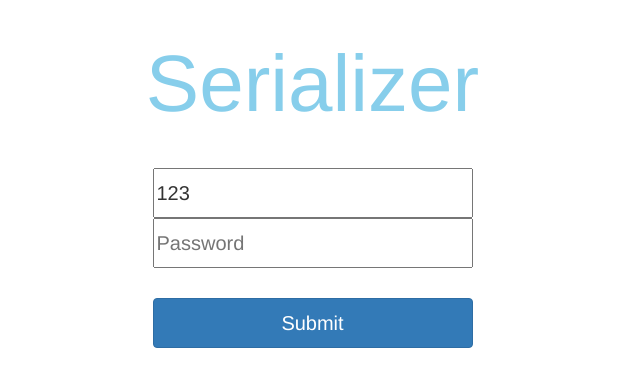
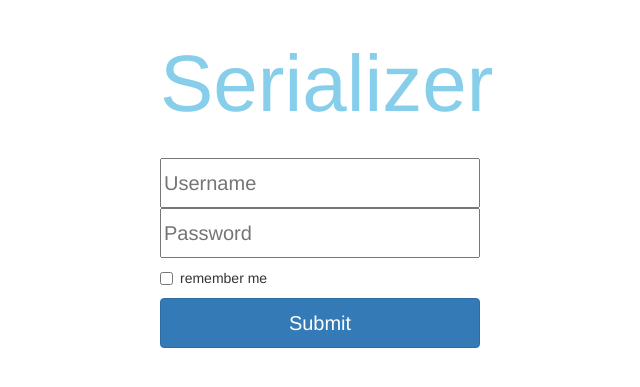
Before and after one commit to VHUCXAONG/Book_Serializer, a Flask app: page / in a window 1280 px wide. Shown: the part 50-437 px from the top of the page, without its empty margins (320-960 px from the left). Run offline with Flask 2, Linux system fonts and the light colour scheme; some libraries are stand-ins or nearby versions.

Commit message:
implement login and cookie

```diff
--- a/main/views.py
+++ b/main/views.py
@@ -1,18 +1,37 @@
-from flask import Flask, render_template, request
+from flask import Flask, render_template, request, redirect, jsonify, session, url_for
 from . import main
+import sys
 
-@main.route('/', methods=['GET', 'POST'])
+sys.path.append("..")
+from model import User
+
+@main.route('/', methods=['GET', 'HEAD'])
 def index():
     if request.method == 'GET':
         return render_template('index.html')
-    if request.method == 'POST':
-        return '123'
 
 @main.route('/login', methods=['POST'])
 def login():
-    print request.form['username']
-    return '<h1>success</h1>'
+    print "123"
+    username = request.form['username']
+    password = request.form['password']
+    user = User.query.filter_by(username=username).first()
+    if user != None and user.verify_password(password):
+        auth = True
+        session['username'] = username
+    else:
+        auth = False
+    cookie = request.form['remember_me'] == 'true'
+    print session
+    return jsonify(auth = auth, isCookie = cookie)
 
+@main.route('/a123')
+def a123():
+    print session
+    if 'username' in session:
+        return '123'
+    else:
+        return redirect(url_for('main.index'))
 
 @main.app_errorhandler(404)
 def page_not_found(e):
--- a/run.py
+++ b/run.py
@@ -7,13 +7,14 @@ app = Flask(__name__)
 app.config['SQLALCHEMY_DATABASE_URI'] = 'sqlite:///data.db'
 app.config['SQLALCHEMY_COMMIT_ON_TEARDOWN'] = True
 app.config['SQLALCHEMY_TRACK_MODIFICATIONS'] = True
+app.secret_key = 'rfe2fcdfdafdf/fdfd'
 
+db = SQLAlchemy(app)
 bootstrap = Bootstrap(app)
-db = SQLAlchemy(app)
 
 from main import main as main_blueprint
 
 app.register_blueprint(main_blueprint)
 
 if __name__ == '__main__':
-    app.run(debug=True)
+    app.run(debug=True, threaded=True)
--- a/static/css/style.css
+++ b/static/css/style.css
@@ -8,12 +8,13 @@
 }
 
 div#loginform {
+  width: 320px;
   text-align: center;
   margin-left: auto;
   margin-right: auto;
 }
 
-input[type="text"] {
+input[type="text"], input[type="password"] {
   width: 320px;
   height: 50px;
   font-size: 20px;
@@ -24,13 +25,16 @@ input[type="text"] {
   font-size: 80px;
 }
 
-form {
-  padding-top: 30px;
+div#logerror{
+  color:red;
+}
+
+.checkbox {
+  text-align: left;
 }
 
 .btn-primary {
   width: 320px;
   height: 50px;
   font-size: 20px;
-  margin-top: 30px;
 }
--- a/static/js/script.js
+++ b/static/js/script.js
@@ -1,12 +1,59 @@
+function setCookie(name, value, expire){
+  var date = new Date();
+  date.setDate(date.getDate() + expire);
+  document.cookie = name + "=" + escape(value) + ((expire == null) ? "" : ";expires=" + date.toGMTString());
+}
+
+function getCookie(cname){
+  var name = cname + "=";
+  var ca = document.cookie.split(';');
+  for (var i = 0; i < ca.length; i++) {
+    var c = ca[i].trim();
+    if (c.indexOf(name) == 0)
+      return c.substring(name.length,c.length);
+  }
+  return "";
+}
+
 $(document).ready(function (){
-  var btn = $("#formbtn");
-  btn.click(function(){
-    console.log('123');
-    var username = $('#username').val();
-    var password = $('#password').val();
-    $.post('/', {
+  var username, password;
+  if (getCookie('username') != "" && getCookie('password') != "") {
+    username = getCookie('username');
+    password = getCookie('password');
+    $.post('/login', {
       username: username,
-      password: password
+      password: password,
+      remember_me: true
+    }, function(data){
+      if (data.auth){
+        window.location.href = "/a123";
+      }
     });
-  });
+  }
+  else{
+    var btn = $("#formbtn");
+    btn.click(function(){
+      username = $('#username').val();
+      password = $('#password').val();
+      remember_me = $('#remember_me').is(':checked');
+      $.post('/login', {
+        username: username,
+        password: password,
+        remember_me: remember_me
+      }, function(data){
+        if (data.auth) {
+          if (data.isCookie){
+              setCookie('username', username, 1);
+              setCookie('password', password, 1);
+          }
+          console.log(document.cookie);
+          console.log(getCookie('username'));
+          window.location.href = "/a123";
+        }
+        else {
+          $('#logerror').text('invalid username or password');
+        }
+      });
+    });
+  }
 });
--- a/templates/index.html
+++ b/templates/index.html
@@ -13,16 +13,24 @@
 <div class="container" id="loginform">
   <div class="index-header">
     <h1 id="logo-text">Serializer</h1>
+  <div id="logerror">
+     &nbsp
   </div>
-  <form method="post">
+  </div>
+  <form>
     <div>
-      <input type="text" id="username" placeholder="Username" required value="123">
+      <input type="text" id="username" placeholder="Username" required>
     </div>
     <div>
-      <input type="text" id="password" placeholder="Password" required>
+      <input type="password" id="password" placeholder="Password" required>
     </div>
+    <div class="checkbox">
+      <label>
+        <input type="checkbox" id="remember_me"> remember me
+      </label>
+  </div>
     <div>
-      <button class="btn btn-primary" id="formbtn" value="1">Submit</button>
+      <button class="btn btn-primary" id="formbtn" value="1" type="button">Submit</button>
     </div>
   </form>
 </div>
```
Also changed, not shown: model.py (+22 -2 lines), 1 other file.
